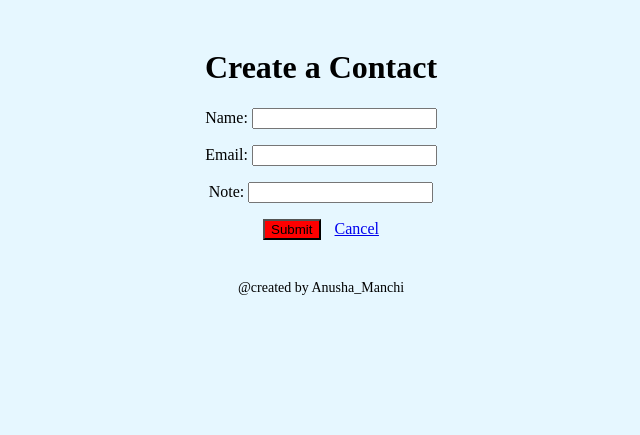
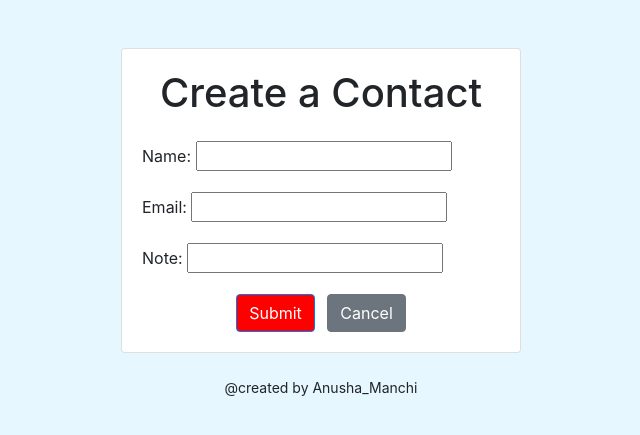
Before and after one commit to anusha190397/Django--Contact-Management-Website, a Django app: page /new-contact/ in a window 1280 px wide. Shown: the top 435 px of the page, without its empty margins (319-959 px from the left). Run offline with Django 4.2, Linux system fonts and the light colour scheme; some libraries are stand-ins or nearby versions.

Commit message:
3rd commit

```diff
--- a/ContactManagement/templates/contactmanagement/new_contact_page.html
+++ b/ContactManagement/templates/contactmanagement/new_contact_page.html
@@ -4,21 +4,38 @@
     <meta charset="UTF-8">
     <meta name="viewport" content="width=device-width, initial-scale=1.0">
     <title>Create a New Contact</title>
+    <link href="https://stackpath.bootstrapcdn.com/bootstrap/4.3.1/css/bootstrap.min.css" rel="stylesheet">
 </head>
 <body style="background-color: #e6f7ff;">
-    <div style="text-align: center; padding: 20px;">
-        <h1>Create a Contact</h1>
+    <div class="container mt-5">
+        <div class="card mx-auto" style="max-width: 400px; padding: 20px;">
+            <h1 class="text-center mb-4">Create a Contact</h1>
 
-        <form method="post" action="{% url 'new_contact_page' %}" style="margin-top: 20px;">
-            {% csrf_token %}
-            {{ form.as_p }}
-            <button type="submit" class="btn btn-primary" style="background-color: red;">Submit</button>
-            <a href="{% url 'contact_list' %}" class="btn btn-danger" style="margin-left: 10px;">Cancel</a>
-        </form>
-    </div>
+            <form method="post" action="{% url 'new_contact_page' %}">
+                {% csrf_token %}
 
-    <div style="text-align: center; margin-top: 20px;">
-        <p style="font-size: 14px;">@created by Anusha_Manchi</p>
+                <!-- Display validation errors for each field -->
+                {% for field in form %}
+                    <div class="form-group">
+                        {{ field.label_tag }}
+                        {{ field }}
+                        {% if field.errors %}
+                            <p class="text-danger">{{ field.errors|striptags }}</p>
+                        {% endif %}
+                    </div>
+                {% endfor %}
+
+                <div class="text-center">
+                    <button type="submit" class="btn btn-primary" style="background-color: red">Submit</button>
+                    <a href="{% url 'contact_list' %}" class="btn btn-secondary ml-2">Cancel</a>
+
+                </div>
+            </form>
+        </div>
+
+        <div class="text-center mt-4">
+            <p style="font-size: 14px;">@created by Anusha_Manchi</p>
+        </div>
     </div>
 </body>
 </html>
```
Also changed, not shown: db.sqlite3.
